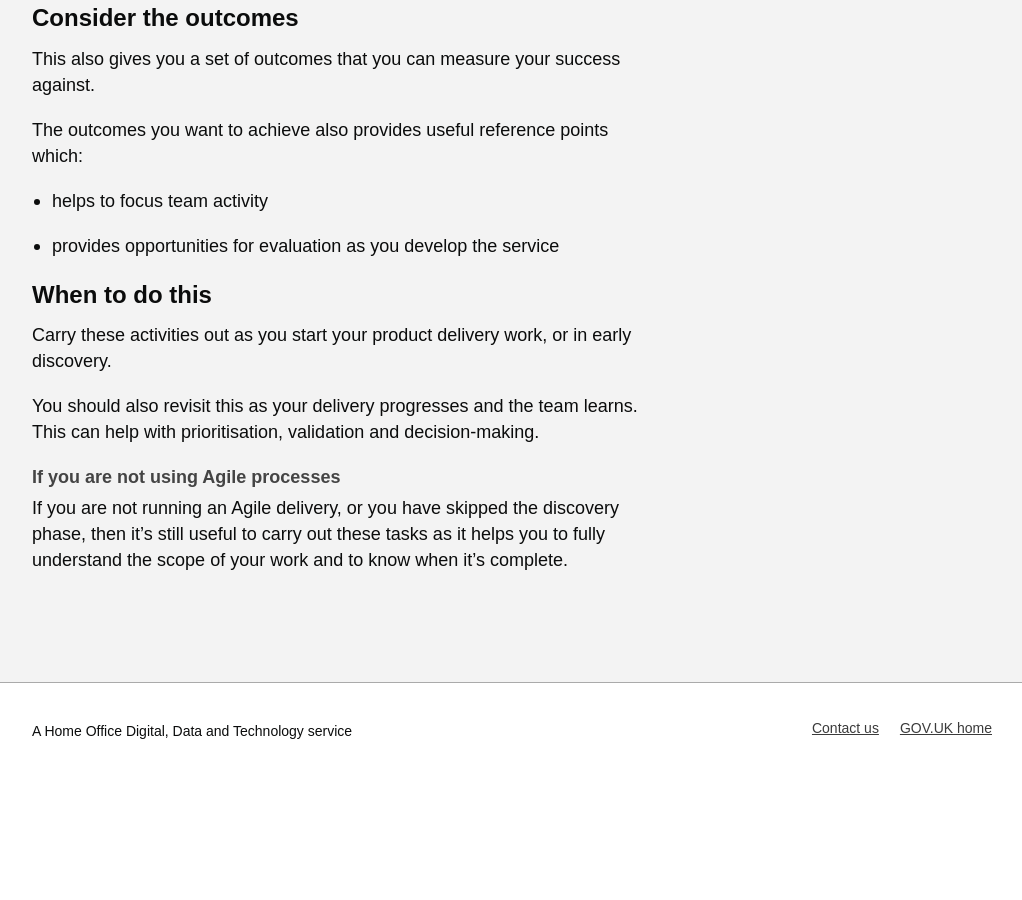
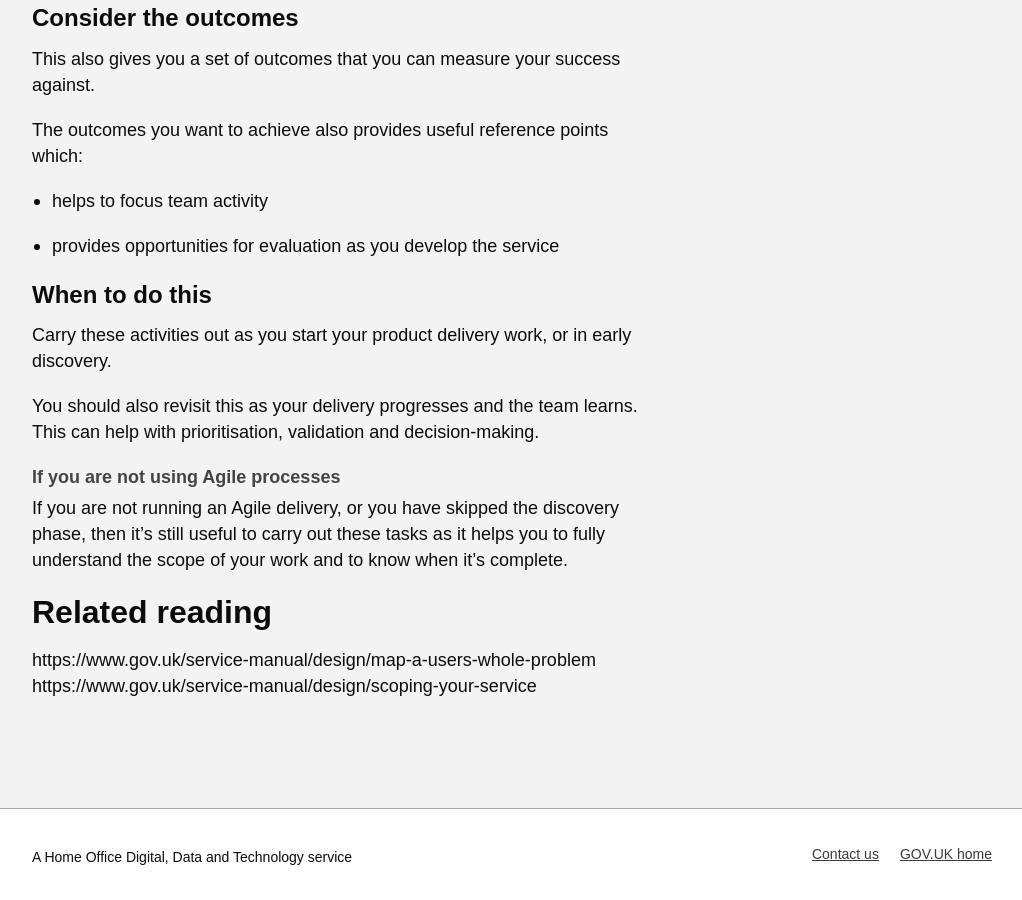
Before and after one commit to UKHomeOffice/playbook, a Jekyll site: the page built from playbook/problem-framing.md, in a window 1280 px wide and 900 px high, scrolled down 1128 px. Shown: the whole window, without its empty margins (128-1150 px from the left). Built offline with Jekyll 4.4.1, drawn with Linux system fonts in a browser that asks for light colours; nearby versions of some CDN libraries; some web fonts are replaced; the repository's description, which GitHub fills in, is left out; before the commit the page ends 1902 px from its top, so only the background shows below that.

Commit message:
Update problem-framing.md

```diff
--- a/playbook/problem-framing.md
+++ b/playbook/problem-framing.md
@@ -64,3 +64,8 @@ You should also revisit this as your delivery progresses and the team learns. Th
 #### If you are not using Agile processes
 
 If you are not running an Agile delivery, or you have skipped the discovery phase, then it’s still useful to carry out these tasks as it helps you to fully understand the scope of your work and to know when it’s complete.
+
+## Related reading
+
+https://www.gov.uk/service-manual/design/map-a-users-whole-problem
+https://www.gov.uk/service-manual/design/scoping-your-service
```
